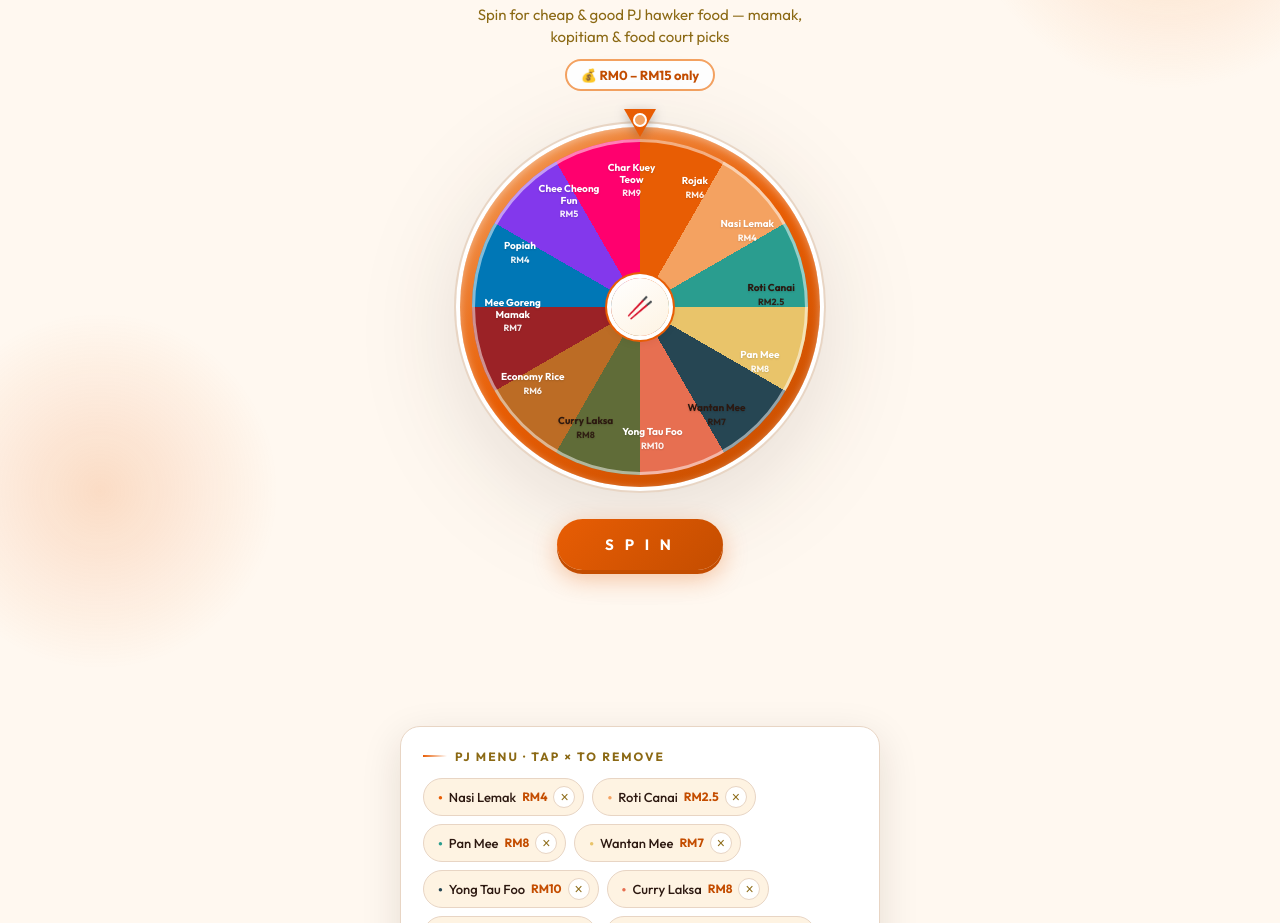
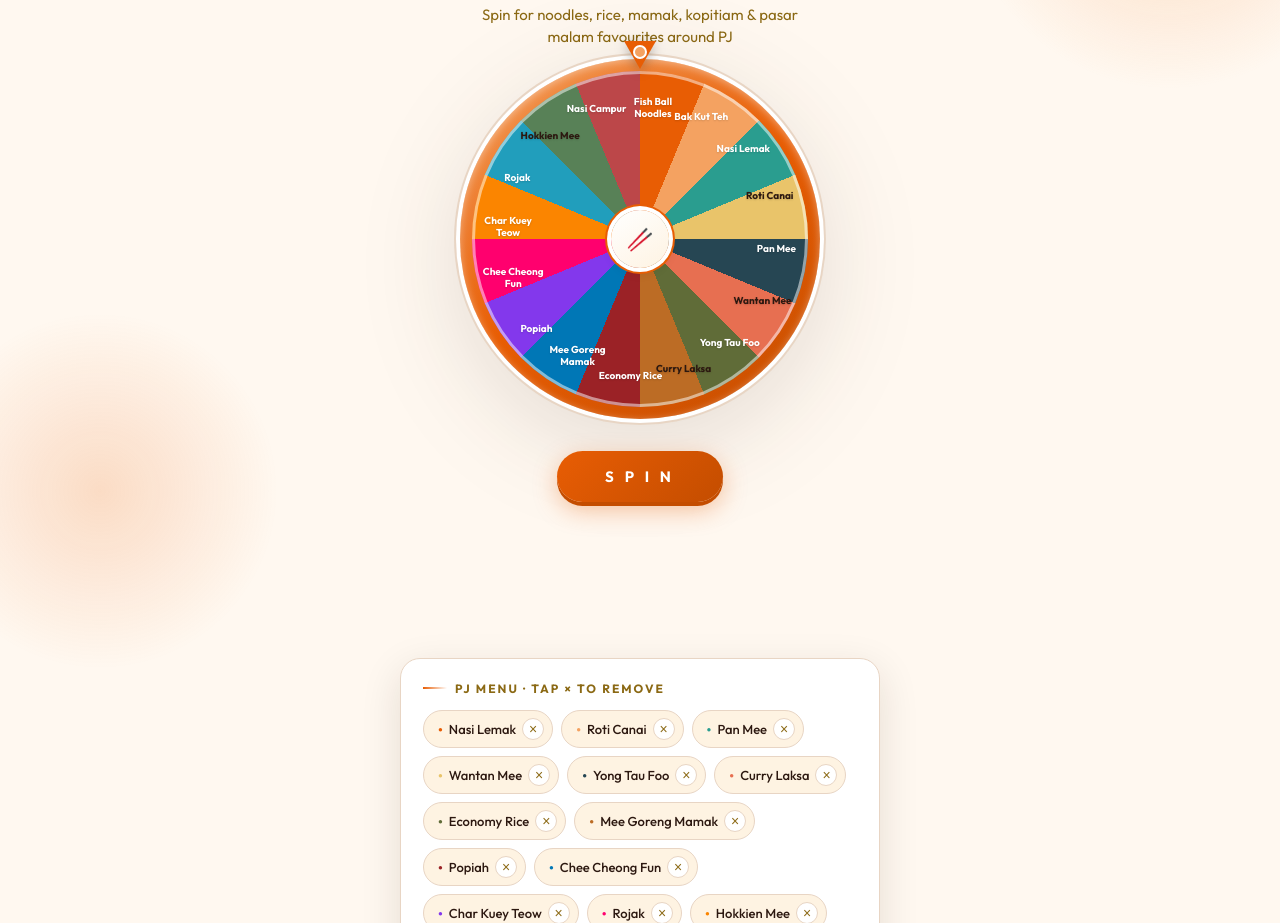
Before and after one commit to KhorHweeShianUTHM/my-first-site, a plain HTML site: page meals-spinner.html in a window 1280 px wide. Shown: the part 209-1132 px from the top of the page. Drawn offline with Linux system fonts and the light colour scheme.

Commit message:
Remove prices and expand PJ hawker food types

```diff
--- a/meals-spinner.html
+++ b/meals-spinner.html
@@ -3,7 +3,7 @@
 <head>
 <meta charset="UTF-8">
 <meta name="viewport" content="width=device-width, initial-scale=1.0">
-<title>PJ Budget Eats · Spinner</title>
+<title>PJ Hawker Food · Spinner</title>
 <style>
   @import url('https://fonts.googleapis.com/css2?family=Fraunces:opsz,wght@9..144,600;9..144,900&family=Outfit:wght@400;500;600;700&display=swap');
 
@@ -163,20 +163,6 @@
     line-height: 1.5;
   }
 
-  .budget-badge{
-    display: inline-flex;
-    align-items: center;
-    gap: 6px;
-    font-size: 13px;
-    font-weight: 700;
-    color: var(--accent-dark);
-    background: var(--paper);
-    border: 2px solid var(--gold);
-    padding: 6px 14px;
-    border-radius: 999px;
-    margin-bottom: 36px;
-  }
-
   /* ---- Turntable ---- */
   .stage{
     position: relative;
@@ -249,29 +235,15 @@
     pointer-events: none;
   }
 
-  .wheel-label .label-inner{
-    display: flex;
-    flex-direction: column;
-    align-items: center;
-    text-align: center;
-    max-width: 68px;
-  }
-
-  .wheel-label .name{
+  .wheel-label span{
+    display: inline-block;
     font-family: 'Outfit', sans-serif;
     font-weight: 700;
     font-size: clamp(8px, 2.2vw, 10px);
     line-height: 1.15;
+    text-align: center;
+    max-width: 72px;
     word-break: break-word;
-    text-shadow: 0 1px 2px rgba(0,0,0,0.15);
-  }
-
-  .wheel-label .price{
-    font-family: 'Outfit', sans-serif;
-    font-weight: 800;
-    font-size: clamp(7px, 1.8vw, 9px);
-    margin-top: 2px;
-    opacity: 0.9;
     text-shadow: 0 1px 2px rgba(0,0,0,0.15);
   }
 
@@ -353,14 +325,16 @@
     line-height: 1.35;
   }
   .ticket.show{ opacity: 1; transform: translateY(0) scale(1); }
-  .ticket .price-line{
-    display: block;
-    font-family: 'Outfit', sans-serif;
-    font-size: 14px;
-    font-weight: 700;
-    color: var(--accent);
-    margin-top: 4px;
+  .ticket::before, .ticket::after{
+    content:'🍽';
+    position:absolute;
+    top:50%;
+    transform: translateY(-50%);
+    font-size: 16px;
+    opacity: 0.7;
   }
+  .ticket::before{ left: 10px; }
+  .ticket::after{ right: 10px; }
 
   .editor{
     margin-top: 48px;
@@ -412,11 +386,6 @@
     border-color: var(--gold);
     transform: translateY(-1px);
   }
-  .chip .chip-price{
-    font-weight: 700;
-    color: var(--accent-dark);
-    font-size: 12px;
-  }
   .chip button{
     background: var(--paper);
     border: 1px solid var(--line);
@@ -452,8 +421,7 @@
     font-family: inherit;
     transition: border-color 0.15s, box-shadow 0.15s;
   }
-  .add-row input[name]{ flex: 2; min-width: 140px; }
-  .add-row input[price]{ flex: 0 0 72px; text-align: center; }
+  .add-row input{ flex: 1; }
   .add-row input::placeholder{ color: #c4a882; }
   .add-row input:focus{
     outline: none;
@@ -492,10 +460,9 @@
     </ul>
   </nav>
 
-  <div class="eyebrow">Petaling Jaya · Budget Eats</div>
+  <div class="eyebrow">Petaling Jaya · Hawker Food</div>
   <h1>What's for <em>Dinner</em></h1>
-  <div class="sub">Spin for cheap &amp; good PJ hawker food — mamak, kopitiam &amp; food court picks</div>
-  <div class="budget-badge">💰 RM0 – RM15 only</div>
+  <div class="sub">Spin for noodles, rice, mamak, kopitiam &amp; pasar malam favourites around PJ</div>
 
   <div class="stage">
     <div class="pointer"></div>
@@ -515,8 +482,7 @@
     <h2>PJ Menu · Tap × to remove</h2>
     <div class="items" id="itemsList"></div>
     <div class="add-row">
-      <input type="text" id="newItem" placeholder="Dish name" maxlength="22">
-      <input type="number" id="newPrice" placeholder="RM" min="0" max="15" step="0.5">
+      <input type="text" id="newItem" placeholder="Add a dish, e.g. Loh Mee" maxlength="22">
       <button id="addBtn">Add</button>
     </div>
   </div>
@@ -529,22 +495,12 @@
     '#fb8500', '#219ebc', '#588157', '#bc4749'
   ];
 
-  const MAX_PRICE = 15;
-
-  // PJ hawker & kopitiam picks — typical RM0–RM15 range
+  // PJ hawker, mamak, kopitiam & pasar malam food types
   let foods = [
-    { name: 'Nasi Lemak', price: 4, spot: 'SS2' },
-    { name: 'Roti Canai', price: 2.5, spot: 'Sea Park' },
-    { name: 'Pan Mee', price: 8, spot: 'Damansara Uptown' },
-    { name: 'Wantan Mee', price: 7, spot: 'Old Town PJ' },
-    { name: 'Yong Tau Foo', price: 10, spot: 'Taman Bahagia' },
-    { name: 'Curry Laksa', price: 8, spot: 'SS4' },
-    { name: 'Economy Rice', price: 6, spot: 'Section 14' },
-    { name: 'Mee Goreng Mamak', price: 7, spot: 'SS15' },
-    { name: 'Popiah', price: 4, spot: 'SS2 Pasar Malam' },
-    { name: 'Chee Cheong Fun', price: 5, spot: 'Kota Damansara' },
-    { name: 'Char Kuey Teow', price: 9, spot: 'SS3' },
-    { name: 'Rojak', price: 6, spot: 'Section 17' }
+    'Nasi Lemak', 'Roti Canai', 'Pan Mee', 'Wantan Mee',
+    'Yong Tau Foo', 'Curry Laksa', 'Economy Rice', 'Mee Goreng Mamak',
+    'Popiah', 'Chee Cheong Fun', 'Char Kuey Teow', 'Rojak',
+    'Hokkien Mee', 'Nasi Campur', 'Fish Ball Noodles', 'Bak Kut Teh'
   ];
 
   const wheel = document.getElementById('wheel');
@@ -552,15 +508,10 @@
   const ticket = document.getElementById('ticket');
   const itemsList = document.getElementById('itemsList');
   const newItemInput = document.getElementById('newItem');
-  const newPriceInput = document.getElementById('newPrice');
   const addBtn = document.getElementById('addBtn');
 
   let currentRotation = 0;
   let spinning = false;
-
-  function formatPrice(n){
-    return Number.isInteger(n) ? `RM${n}` : `RM${n.toFixed(1)}`;
-  }
 
   function textColorForBg(hex){
     const r = parseInt(hex.slice(1,3), 16);
@@ -593,26 +544,11 @@
       const angle = slice * i + slice / 2;
       labelWrap.style.transform = `rotate(${angle}deg)`;
 
-      const inner = document.createElement('div');
-      inner.className = 'label-inner';
-      inner.style.transform = `rotate(${-angle}deg)`;
-
-      const nameEl = document.createElement('span');
-      nameEl.className = 'name';
-      nameEl.textContent = food.name;
-
-      const priceEl = document.createElement('span');
-      priceEl.className = 'price';
-      priceEl.textContent = formatPrice(food.price);
-
-      const sliceColor = palette[i % palette.length];
-      const textColor = textColorForBg(sliceColor);
-      nameEl.style.color = textColor;
-      priceEl.style.color = textColor;
-
-      inner.appendChild(nameEl);
-      inner.appendChild(priceEl);
-      labelWrap.appendChild(inner);
+      const span = document.createElement('span');
+      span.textContent = food;
+      span.style.transform = `rotate(${-angle}deg)`;
+      span.style.color = textColorForBg(palette[i % palette.length]);
+      labelWrap.appendChild(span);
       wheel.appendChild(labelWrap);
     });
   }
@@ -627,10 +563,7 @@
       dot.style.color = palette[i % palette.length];
       dot.style.fontSize = '8px';
       const label = document.createElement('span');
-      label.textContent = food.name;
-      const priceTag = document.createElement('span');
-      priceTag.className = 'chip-price';
-      priceTag.textContent = formatPrice(food.price);
+      label.textContent = food;
       const removeBtn = document.createElement('button');
       removeBtn.textContent = '×';
       removeBtn.onclick = () => {
@@ -640,29 +573,21 @@
       };
       chip.appendChild(dot);
       chip.appendChild(label);
-      chip.appendChild(priceTag);
       chip.appendChild(removeBtn);
       itemsList.appendChild(chip);
     });
   }
 
   function addFood(){
-    const name = newItemInput.value.trim();
-    const priceVal = parseFloat(newPriceInput.value);
-    if(!name) return;
-    if(Number.isNaN(priceVal) || priceVal < 0 || priceVal > MAX_PRICE){
-      newPriceInput.focus();
-      newPriceInput.placeholder = `0–${MAX_PRICE}`;
-      return;
-    }
+    const val = newItemInput.value.trim();
+    if(!val) return;
     if(foods.length >= 16){
       newItemInput.value = '';
       newItemInput.placeholder = 'Max 16 — remove one to add more';
       return;
     }
-    foods.push({ name, price: priceVal });
+    foods.push(val);
     newItemInput.value = '';
-    newPriceInput.value = '';
     renderWheel();
     renderItemsList();
   }
@@ -671,22 +596,17 @@
   newItemInput.addEventListener('keydown', (e) => {
     if(e.key === 'Enter') addFood();
   });
-  newPriceInput.addEventListener('keydown', (e) => {
-    if(e.key === 'Enter') addFood();
-  });
 
   spinBtn.addEventListener('click', () => {
     if(spinning || foods.length === 0) return;
     spinning = true;
     spinBtn.disabled = true;
     ticket.classList.remove('show');
-    ticket.innerHTML = '';
 
     const n = foods.length;
     const slice = 360 / n;
 
     const winnerIndex = Math.floor(Math.random() * n);
-    const winner = foods[winnerIndex];
     const sliceCenter = winnerIndex * slice + slice / 2;
 
     const extraSpins = 5 + Math.floor(Math.random() * 3);
@@ -702,7 +622,7 @@
     setTimeout(() => {
       spinning = false;
       spinBtn.disabled = false;
-      ticket.innerHTML = `It's ${winner.name} tonight!<span class="price-line">${formatPrice(winner.price)} · PJ</span>`;
+      ticket.textContent = `It's ${foods[winnerIndex]} tonight!`;
       ticket.classList.add('show');
     }, 4300);
   });
```
Also changed, not shown: index.html (+4 -4 lines).
